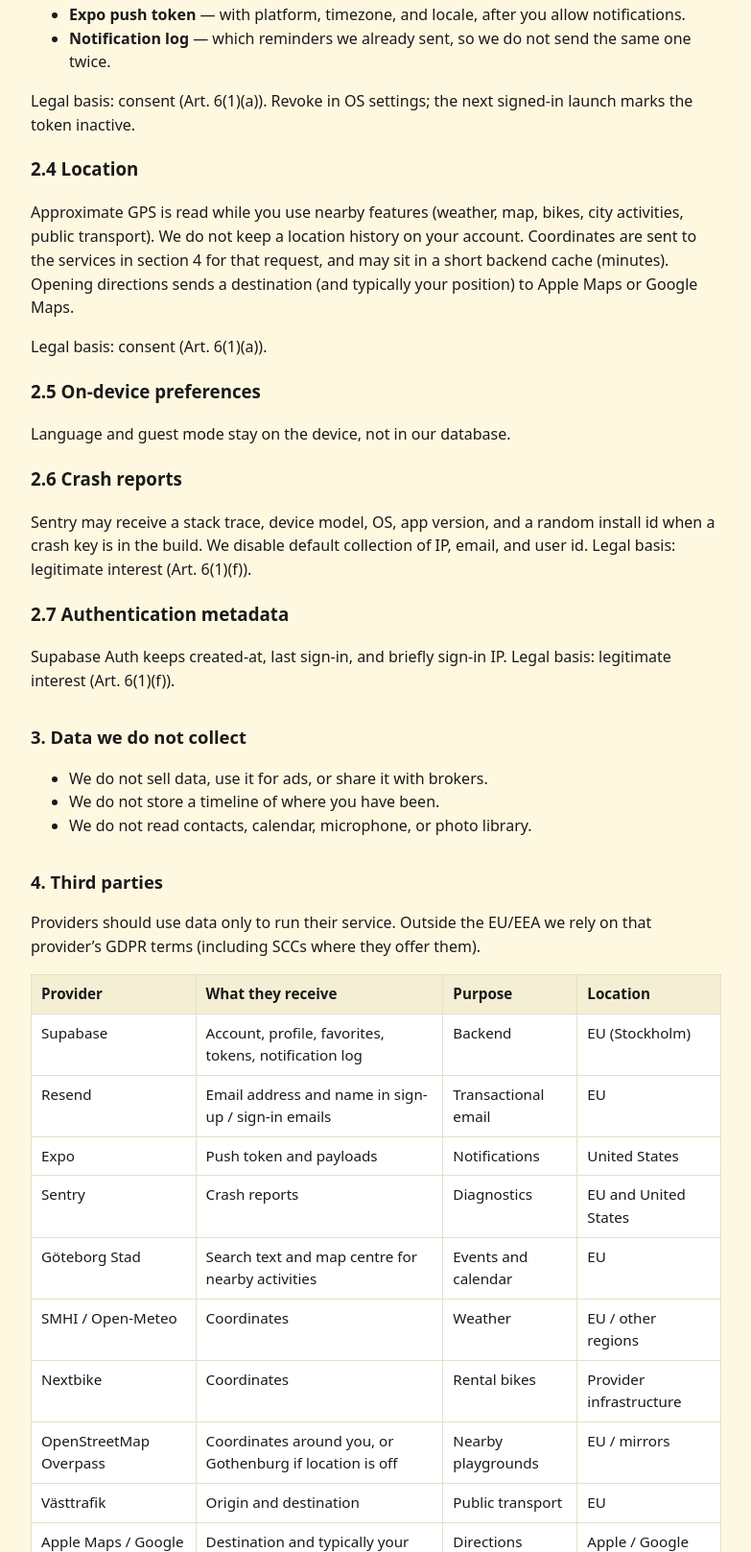
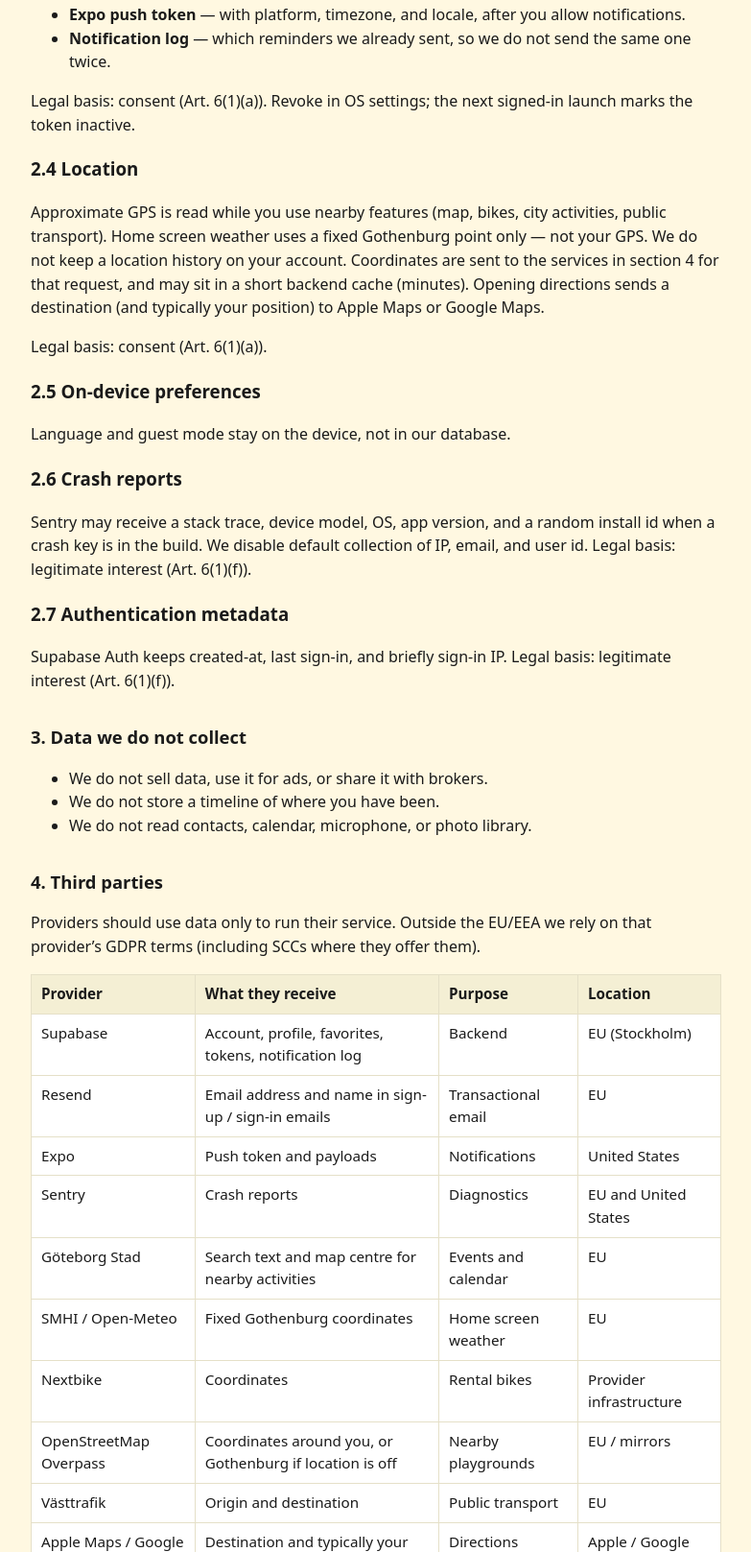
Before and after one commit to SinaSultani/scoi-privacy, a plain HTML site: page index.html in a window 1280 px wide. Shown: the part 839-2456 px from the top of the page at 96% size, without its empty margins (248-1031 px from the left). Drawn offline with Linux system fonts and the light colour scheme.

Commit message:
Add files via upload

```diff
--- a/index.html
+++ b/index.html
@@ -49,7 +49,7 @@
       </ul>
       <p>Legal basis: consent (Art. 6(1)(a)). Revoke in OS settings; the next signed-in launch marks the token inactive.</p>
       <h3>2.4 Location</h3>
-      <p>Approximate GPS is read while you use nearby features (weather, map, bikes, city activities, public transport). We do not keep a location history on your account. Coordinates are sent to the services in section 4 for that request, and may sit in a short backend cache (minutes). Opening directions sends a destination (and typically your position) to Apple Maps or Google Maps.</p>
+      <p>Approximate GPS is read while you use nearby features (map, bikes, city activities, public transport). Home screen weather uses a fixed Gothenburg point only — not your GPS. We do not keep a location history on your account. Coordinates are sent to the services in section 4 for that request, and may sit in a short backend cache (minutes). Opening directions sends a destination (and typically your position) to Apple Maps or Google Maps.</p>
       <p>Legal basis: consent (Art. 6(1)(a)).</p>
       <h3>2.5 On-device preferences</h3>
       <p>Language and guest mode stay on the device, not in our database.</p>
@@ -75,7 +75,7 @@
           <tr><td>Expo</td><td>Push token and payloads</td><td>Notifications</td><td>United States</td></tr>
           <tr><td>Sentry</td><td>Crash reports</td><td>Diagnostics</td><td>EU and United States</td></tr>
           <tr><td>Göteborg Stad</td><td>Search text and map centre for nearby activities</td><td>Events and calendar</td><td>EU</td></tr>
-          <tr><td>SMHI / Open-Meteo</td><td>Coordinates</td><td>Weather</td><td>EU / other regions</td></tr>
+          <tr><td>SMHI / Open-Meteo</td><td>Fixed Gothenburg coordinates</td><td>Home screen weather</td><td>EU</td></tr>
           <tr><td>Nextbike</td><td>Coordinates</td><td>Rental bikes</td><td>Provider infrastructure</td></tr>
           <tr><td>OpenStreetMap Overpass</td><td>Coordinates around you, or Gothenburg if location is off</td><td>Nearby playgrounds</td><td>EU / mirrors</td></tr>
           <tr><td>Västtrafik</td><td>Origin and destination</td><td>Public transport</td><td>EU</td></tr>
```
